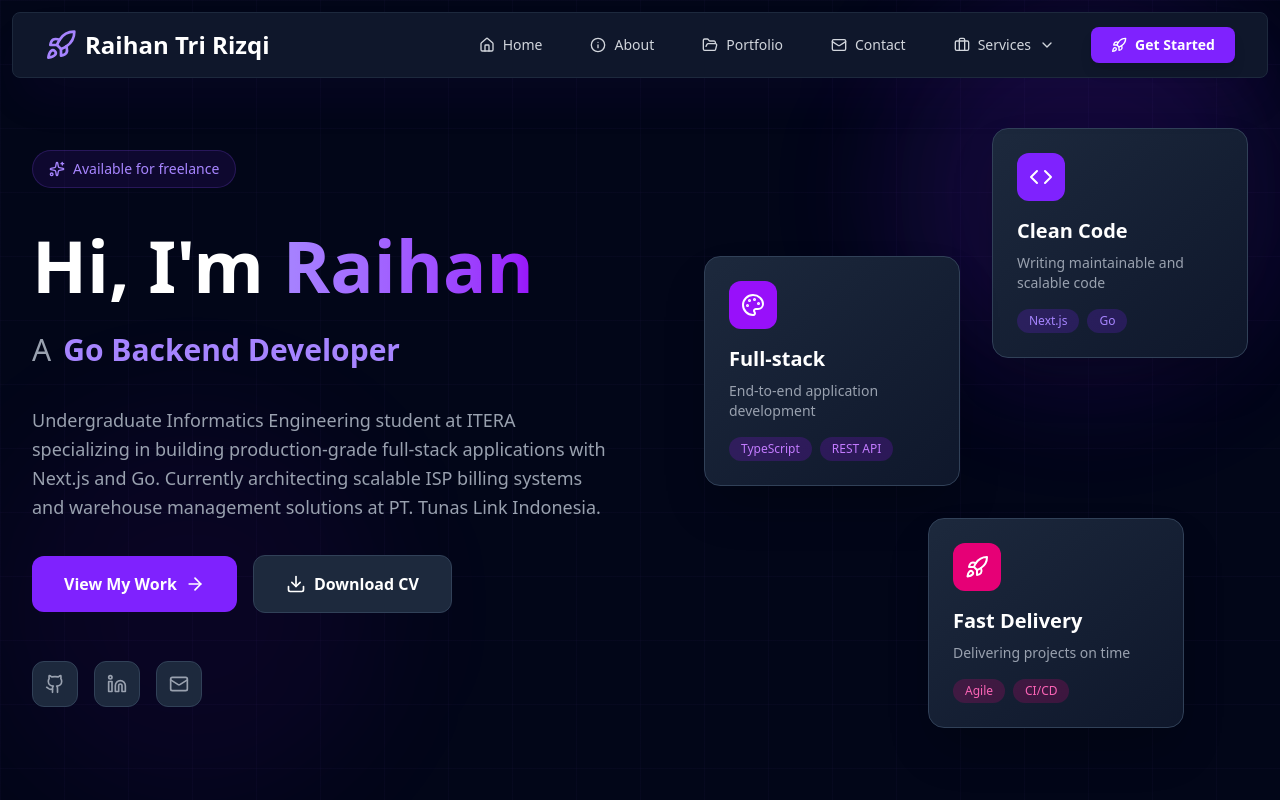
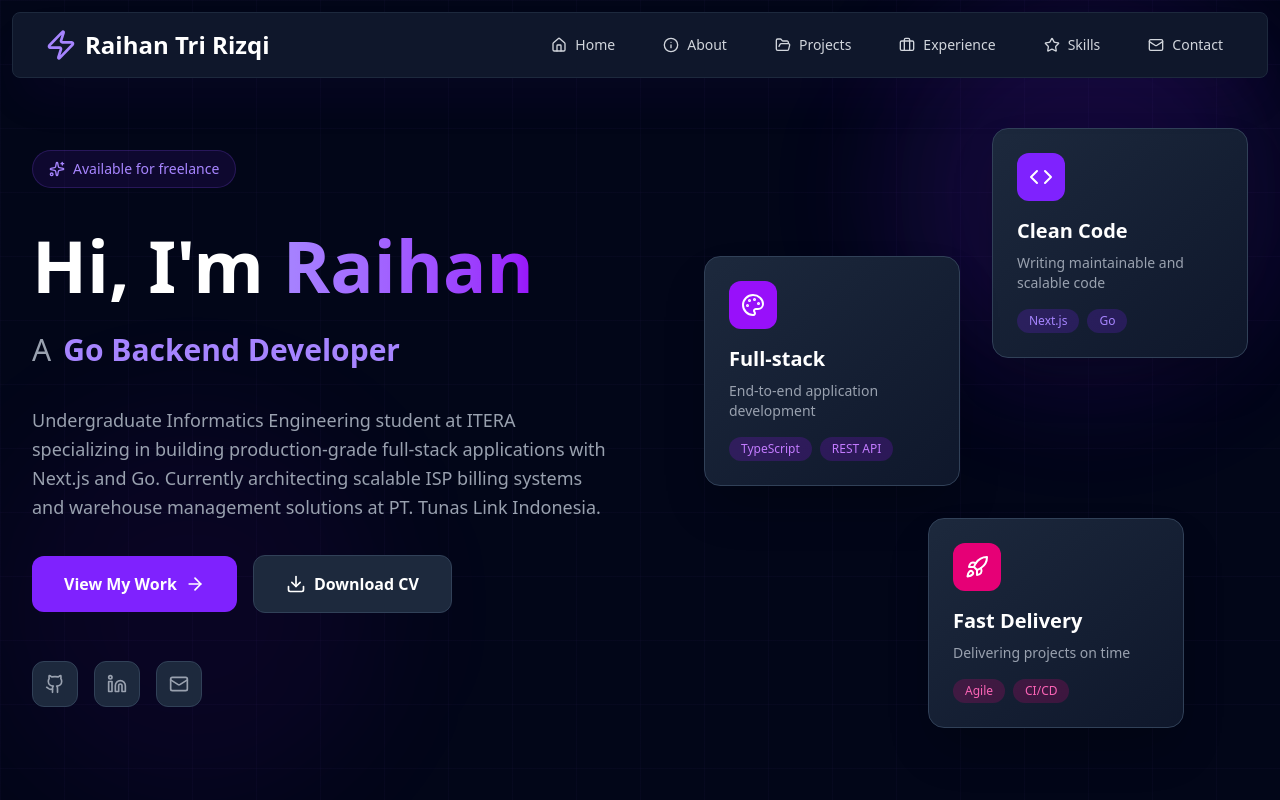
Before and after one commit to raihantririzqi/portofolio, a React (Vite) app: page / in a window 1280 px wide. Shown: the top 800 px of the page. Built offline with nearby package versions, Linux system fonts and the light colour scheme.

Commit message:
Remove unused navbar items and fix section links
Co-Authored-By: Claude Sonnet 4.6 <noreply@anthropic.com>

```diff
--- a/src/components/NavbarComponents.tsx
+++ b/src/components/NavbarComponents.tsx
@@ -1,24 +1,18 @@
 import { useState } from 'react';
-import { Menu, X, ChevronDown, Home, Info, Briefcase, FolderOpen, Mail, Rocket, Code, Smartphone, Palette } from 'lucide-react';
+import { Menu, X, Home, Info, Briefcase, FolderOpen, Mail, Zap, Star } from 'lucide-react';
 
 export default function NavbarComponents({ className = "" }) {
   const [isOpen, setIsOpen] = useState(false);
-  const [dropdownOpen, setDropdownOpen] = useState(false);
 
   const toggleMenu = () => setIsOpen(!isOpen);
-  const toggleDropdown = () => setDropdownOpen(!dropdownOpen);
 
   const navItems = [
     { id: 'home', label: 'Home', icon: Home },
     { id: 'about', label: 'About', icon: Info },
-    { id: 'portfolio', label: 'Portfolio', icon: FolderOpen },
+    { id: 'projects', label: 'Projects', icon: FolderOpen },
+    { id: 'experience', label: 'Experience', icon: Briefcase },
+    { id: 'skills', label: 'Skills', icon: Star },
     { id: 'contact', label: 'Contact', icon: Mail },
-  ];
-
-  const services = [
-    { id: 'service1', label: 'Web Development', desc: 'Next.js full-stack solutions', icon: Code },
-    { id: 'service2', label: 'App Development', desc: 'Mobile with Flutter', icon: Smartphone },
-    { id: 'service3', label: 'IT Consulting', desc: 'Architecture & infrastructure', icon: Palette },
   ];
 
   return (
@@ -27,7 +21,7 @@ export default function NavbarComponents({ className = "" }) {
         <div className="flex justify-between items-center h-16">
           {/* Logo */}
           <div className="flex-shrink-0 flex items-center group cursor-pointer">
-            <Rocket className="h-8 w-8 text-violet-400 mr-2 transition-all duration-300 group-hover:scale-110 group-hover:rotate-12" />
+            <Zap className="h-8 w-8 text-violet-400 mr-2 transition-all duration-300 group-hover:scale-110" />
             <h1 className="text-2xl font-bold text-white transition-all duration-300 group-hover:text-violet-400">Raihan Tri Rizqi</h1>
           </div>
 
@@ -47,56 +41,6 @@ export default function NavbarComponents({ className = "" }) {
                 </a>
               );
             })}
-
-            {/* Dropdown Menu */}
-            <div className="relative">
-              <button
-                onClick={toggleDropdown}
-                className="group relative text-gray-300 hover:text-violet-400 px-3 py-2 text-sm font-medium transition-all duration-300 flex items-center gap-2"
-              >
-                <Briefcase className="h-4 w-4 transition-transform duration-300 group-hover:scale-110" />
-                <span>Services</span>
-                <ChevronDown className={`h-4 w-4 transition-all duration-300 ${dropdownOpen ? 'rotate-180' : ''}`} />
-                <span className="absolute bottom-0 left-0 w-0 h-0.5 bg-violet-400 transition-all duration-300 group-hover:w-full"></span>
-              </button>
-
-              {dropdownOpen && (
-                <div className="absolute right-0 mt-2 w-64 bg-slate-800 border border-purple-700 rounded-xl shadow-2xl py-2 z-10">
-                  <div className="px-2 py-1">
-                    <p className="text-xs font-semibold text-gray-500 uppercase tracking-wider px-3 py-2">Our Services</p>
-
-                    {services.map((service) => {
-                      const Icon = service.icon;
-                      return (
-                        <a
-                          key={service.id}
-                          href={`#${service.id}`}
-                          className="group flex items-center gap-3 px-3 py-3 text-sm text-gray-300 hover:bg-purple-900 hover:text-violet-400 rounded-lg transition-all duration-200 hover:translate-x-1"
-                        >
-                          <div className="flex-shrink-0 w-8 h-8 bg-violet-600/20 rounded-lg flex items-center justify-center group-hover:bg-violet-600 transition-all duration-200">
-                            <Icon className="h-4 w-4 text-violet-400 group-hover:text-white" />
-                          </div>
-                          <div className="flex-1">
-                            <div className="font-medium">{service.label}</div>
-                            <div className="text-xs text-gray-500 group-hover:text-gray-400">{service.desc}</div>
-                          </div>
-                        </a>
-                      );
-                    })}
-                  </div>
-                </div>
-              )}
-            </div>
-
-            {/* CTA Button */}
-            <a
-              href="#signup"
-              className="relative group bg-violet-600 text-white px-5 py-2 rounded-lg text-sm font-bold hover:bg-violet-500 transition-all duration-300 shadow-lg hover:shadow-violet-500/50 flex items-center gap-2 overflow-hidden"
-            >
-              <span className="absolute inset-0 w-0 bg-violet-500 transition-all duration-300 ease-out group-hover:w-full"></span>
-              <Rocket className="h-4 w-4 relative z-10 transition-transform duration-300 group-hover:scale-110 group-hover:rotate-12" />
-              <span className="relative z-10">Get Started</span>
-            </a>
           </div>
 
           {/* Mobile menu button */}
@@ -114,7 +58,7 @@ export default function NavbarComponents({ className = "" }) {
 
       {/* Mobile Menu */}
       {isOpen && (
-        <div className="md:hidden border-t border-purple-700 animate-slideDown">
+        <div className="md:hidden border-t border-slate-700 animate-slideDown">
           <div className="px-2 pt-2 pb-3 space-y-1 sm:px-3 bg-slate-900">
             {navItems.map((item) => {
               const Icon = item.icon;
@@ -130,59 +74,11 @@ export default function NavbarComponents({ className = "" }) {
                 </a>
               );
             })}
-
-            {/* Mobile Dropdown */}
-            <div>
-              <button
-                onClick={toggleDropdown}
-                className="w-full flex items-center justify-between text-gray-300 hover:text-violet-400 hover:bg-slate-800 px-3 py-3 rounded-lg text-base font-medium transition-all duration-300"
-              >
-                <span className="flex items-center gap-3">
-                  <Briefcase className="h-5 w-5" />
-                  Services
-                </span>
-                <ChevronDown className={`h-5 w-5 transition-transform duration-300 ${dropdownOpen ? 'rotate-180' : ''}`} />
-              </button>
-
-              {dropdownOpen && (
-                <div className="pl-4 mt-1 space-y-1 animate-fadeIn">
-                  {services.map((service) => {
-                    const Icon = service.icon;
-                    return (
-                      <a
-                        key={service.id}
-                        href={`#${service.id}`}
-                        className="group flex items-center gap-3 text-gray-400 hover:text-violet-400 hover:bg-slate-800 px-3 py-3 rounded-lg text-sm transition-all duration-200"
-                        onClick={() => setIsOpen(false)}
-                      >
-                        <div className="w-8 h-8 bg-violet-600/20 rounded-lg flex items-center justify-center group-hover:bg-violet-600 transition-all duration-200">
-                          <Icon className="h-4 w-4 text-violet-400 group-hover:text-white" />
-                        </div>
-                        <span>{service.label}</span>
-                      </a>
-                    );
-                  })}
-                </div>
-              )}
-            </div>
-
-            <a
-              href="#signup"
-              className="flex items-center justify-center gap-2 bg-violet-600 text-white px-3 py-3 rounded-lg text-base font-bold hover:bg-violet-500 transition-all duration-300 mt-2 shadow-lg hover:shadow-violet-500/50 hover:scale-105"
-              onClick={() => setIsOpen(false)}
-            >
-              <Rocket className="h-5 w-5" />
-              Get Started
-            </a>
           </div>
         </div>
       )}
 
       <style>{`
-        @keyframes fadeIn {
-          from { opacity: 0; transform: translateY(-10px); }
-          to { opacity: 1; transform: translateY(0); }
-        }
         @keyframes slideDown {
           from { opacity: 0; transform: translateY(-20px); }
           to { opacity: 1; transform: translateY(0); }
@@ -191,7 +87,6 @@ export default function NavbarComponents({ className = "" }) {
           from { transform: rotate(0deg); }
           to { transform: rotate(90deg); }
         }
-        .animate-fadeIn { animation: fadeIn 0.3s ease-out; }
         .animate-slideDown { animation: slideDown 0.3s ease-out; }
         .animate-spin-once { animation: spinOnce 0.3s ease-out; }
       `}</style>
```
